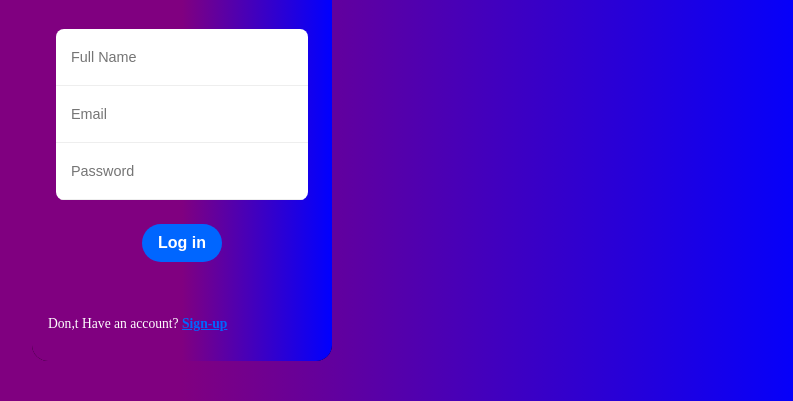
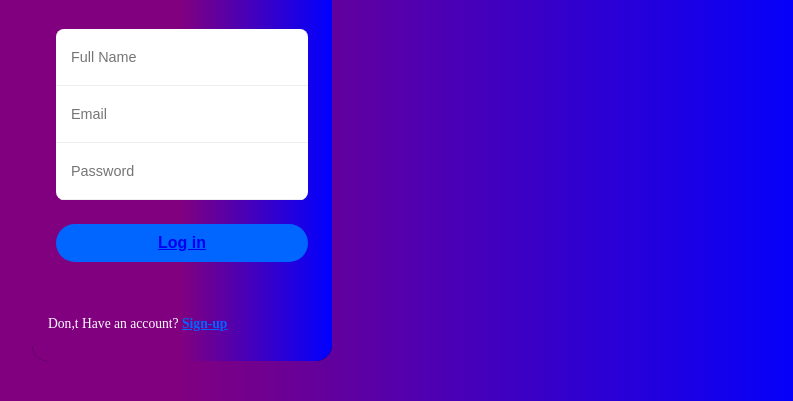
Before and after one commit to Moneyseed/LOG-IN, a plain HTML site: page index.html in a window 1280 px wide. Shown: the part 399-800 px from the top of the page, without its empty margins (458-1251 px from the left). Drawn offline with Linux system fonts and the light colour scheme.

Commit message:
Update index.html

```diff
--- a/index.html
+++ b/index.html
@@ -116,8 +116,8 @@ background-image: linear-gradient(to right,  purple, purple, blue) ;
       <input required type="text" class="input" placeholder="Full Name">
 			<input required type="email" class="input" placeholder="Email">
 			<input required type="password" class="input" placeholder="Password">
-    </div> <a href="  https://moneyseed.github.io/DASHBOARD/ ">
-    <button>Log in</button> </a>
+    </div>
+    <button>  <a href="  https://moneyseed.github.io/DASHBOARD/ "> Log in  </a></button>
 </form>
 <div class="form-section">
   <p>Don,t Have an account? <a href="  https://moneyseed.github.io/SIGN-UP/ ">Sign-up</a> </p>
```
